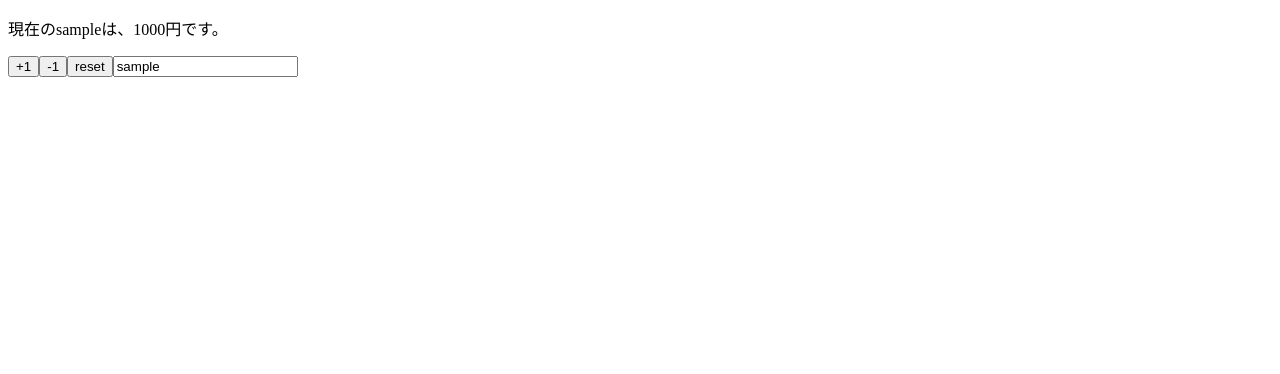
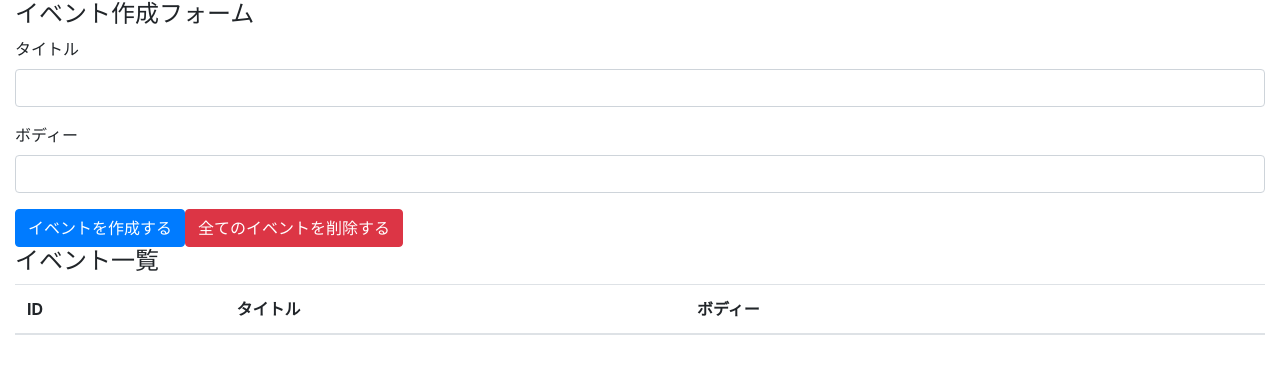
Before and after one commit to Torata-inoue/js-study, a React (Create React App) app in the folder react/react-hooks/: page / in a window 1280 px wide. Shown: the top 374 px of the page. Built offline with nearby package versions, Linux system fonts and the light colour scheme.

Commit message:
入門５

```diff
--- a/react/react-hooks/package.json
+++ b/react/react-hooks/package.json
@@ -3,6 +3,7 @@
   "version": "0.1.0",
   "private": true,
   "dependencies": {
+    "bootstrap": "^4.3.1",
     "react": "^17.0.1",
     "react-dom": "^17.0.1",
     "react-scripts": "3.0.1"
--- a/react/react-hooks/src/App.js
+++ /dev/null
@@ -1,40 +0,0 @@
-import React, { useEffect, useState } from 'react';
-
-const App = props => {
-
-  const [state, setState] = useState(props);
-  const { name, price } = state;
-
-  useEffect(() => {
-    console.log('ComponentDidUpdate')
-  });
-
-  // renderしたとき、最初の一回だけ呼ばれる
-  useEffect(() => {
-    console.log('ComponentDidMount')
-  }, []);
-
-  // nameの変更があったとkに呼ばれる
-  useEffect(() => {
-    console.log('This callback is name only')
-  }, [name]);
-
-  return (
-    <>
-      <p>
-        現在の{name}は、{price}円です。
-      </p>
-      <button onClick={() => setState({...state, price: price + 1})}>+1</button>
-      <button onClick={() => setState({...state, price: price - 1})}>-1</button>
-      <button onClick={() => setState(props)}>reset</button>
-      <input value={name} onChange={e => setState({...state, name: e.target.value})}/>
-    </>
-  );
-};
-
-App.defaultProps = {
-  name: 'sample',
-  price: 1000
-};
-
-export default App;
--- /dev/null
+++ b/react/react-hooks/src/components/App.js
@@ -0,0 +1,44 @@
+import React from 'react';
+
+import 'bootstrap/dist/css/bootstrap.min.css';
+
+const App = () => {
+
+  return (
+    <>
+      <div className="container-fluid">
+        <h4>イベント作成フォーム</h4>
+        <form action="">
+
+          <div className="form-group">
+            <label htmlFor="formEventTitle">タイトル</label>
+            <input className="form-control" id="formEventTitle"/>
+          </div>
+
+          <div className="form-group">
+            <label htmlFor="formEventBody">ボディー</label>
+            <input className="form-control" id="formEventBody"/>
+          </div>
+
+          <button className="btn btn-primary">イベントを作成する</button>
+          <button className="btn btn-danger">全てのイベントを削除する</button>
+        </form>
+
+        <h4>イベント一覧</h4>
+        <table className="table table-hover">
+          <thead>
+          <tr>
+            <th>ID</th>
+            <th>タイトル</th>
+            <th>ボディー</th>
+            <th></th>
+          </tr>
+          </thead>
+
+        </table>
+      </div>
+    </>
+  );
+};
+
+export default App;
--- a/react/react-hooks/src/index.js
+++ b/react/react-hooks/src/index.js
@@ -1,5 +1,5 @@
 import React from 'react';
 import ReactDOM from 'react-dom';
-import App from './App';
+import App from './components/App';
 
 ReactDOM.render(<App />, document.getElementById('root'))
```
Also changed, not shown: 1 other file (tests, documents, lock files or other folders).
